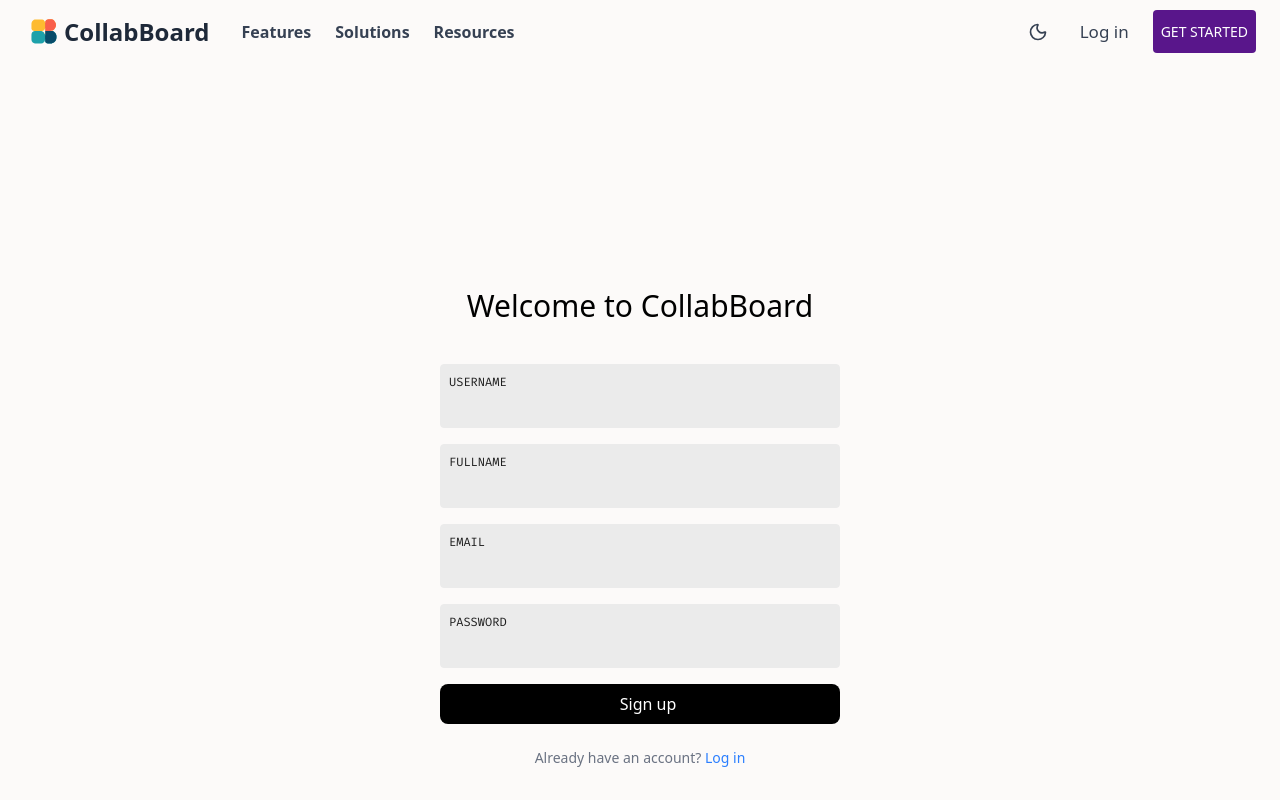
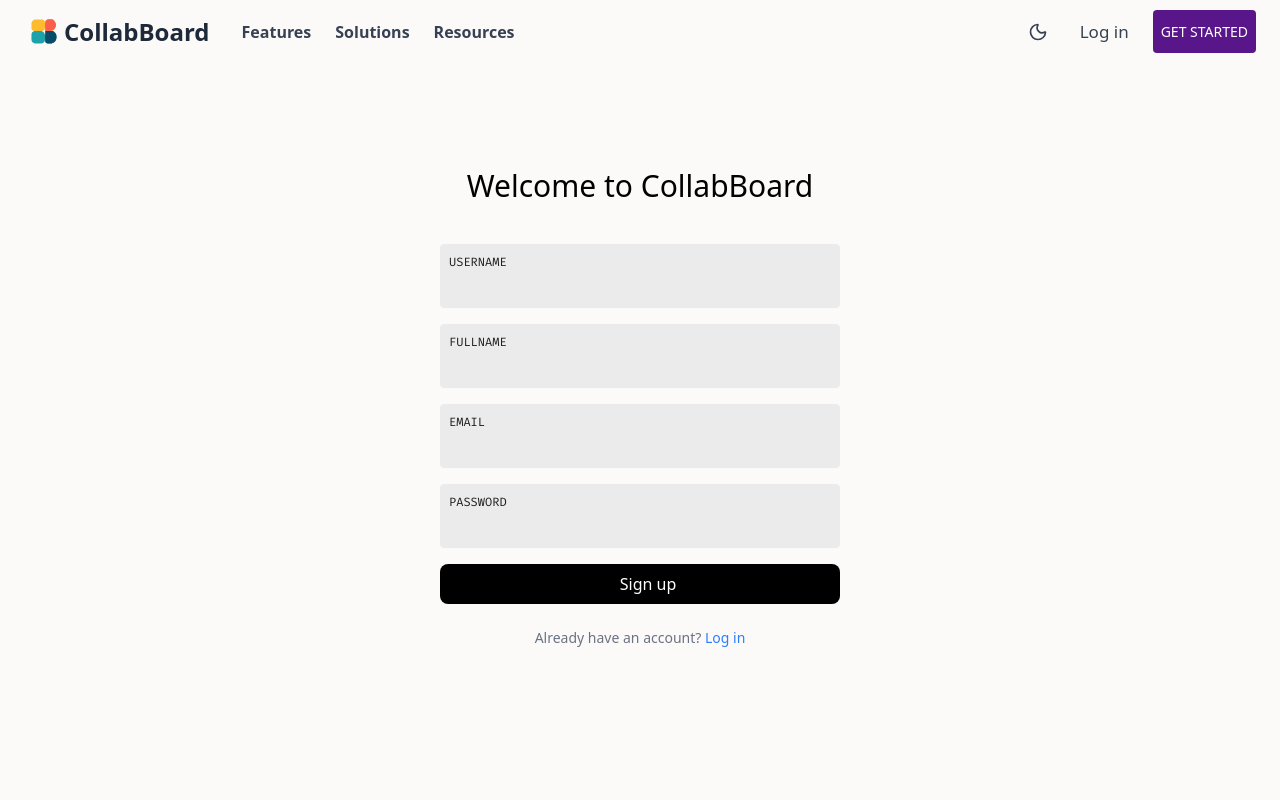
Before and after one commit to ShikharVerma1922/CollabBoard, a React (Vite) app in the folder client/: page /signup in a window 1280 px wide. Built offline with nearby package versions, Linux system fonts and the light colour scheme; no server answers.

Commit message:
fixed login and signup from scrolling

```diff
--- a/client/src/pages/auth/Login.jsx
+++ b/client/src/pages/auth/Login.jsx
@@ -28,7 +28,7 @@
   });
 
   return (
-    <div className="min-h-screen pt-20 px-4 overflow-hidden flex items-center justify-center">
+    <div className="fixed inset-0 px-4 flex items-center justify-center bg-[var(--bg)]">
       <div className="max-w-md w-full mt-4 p-6">
         <div className="text-center mb-10">
           <h2 className="text-3xl self-center font-sans dark:text-gray-100 font-medium">
--- a/client/src/pages/auth/Signup.jsx
+++ b/client/src/pages/auth/Signup.jsx
@@ -20,7 +20,7 @@
   const onSubmit = useSignup({ setError, navigate, setLoading });
 
   return (
-    <div className="min-h-screen pt-20 px-4 overflow-hidden flex items-center justify-center">
+    <div className="fixed inset-0 px-4 flex items-center justify-center bg-[var(--bg)]">
       <LogoHeader />
       <div className="max-w-md w-full mt-4 p-6">
         <div className="text-center mb-10">
```
